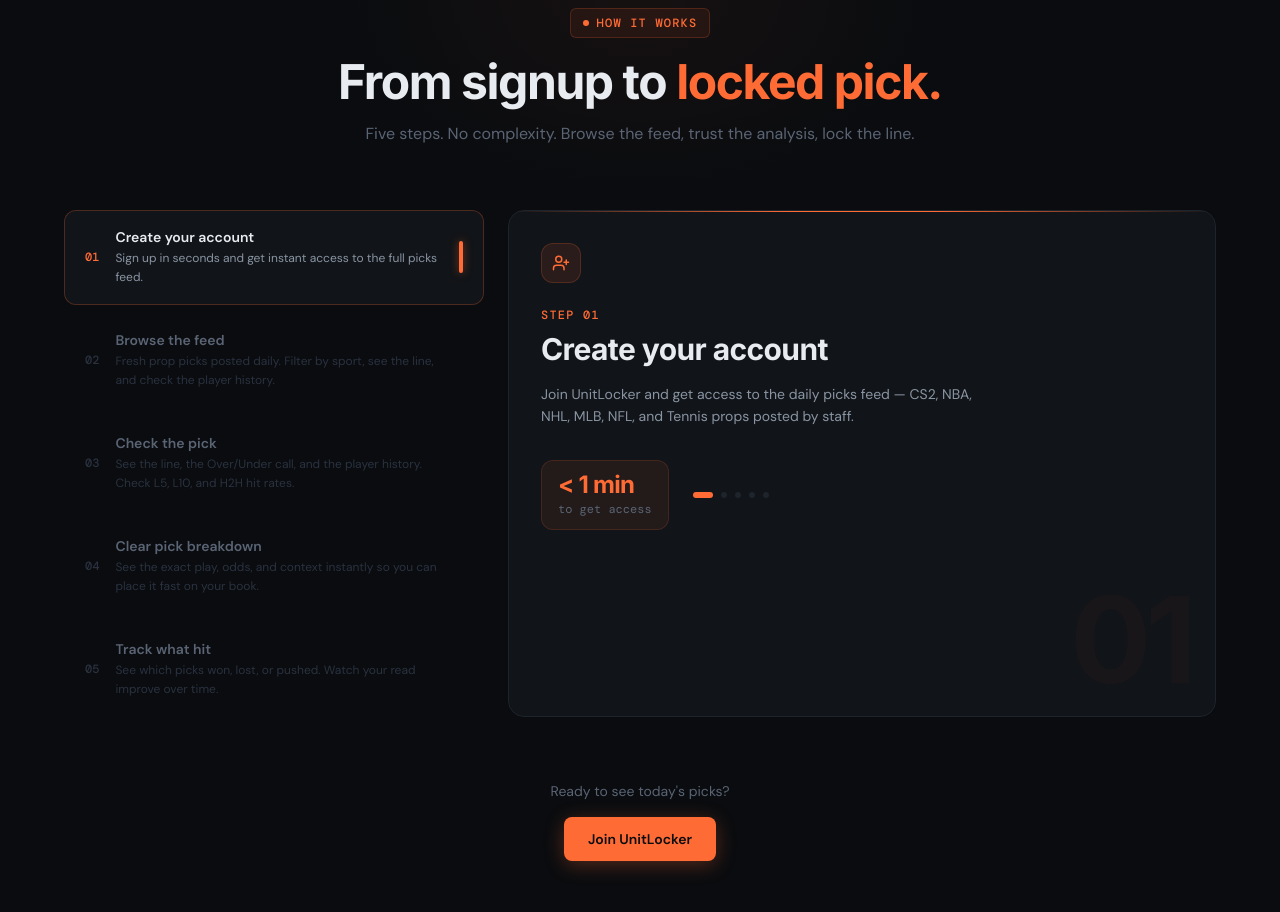
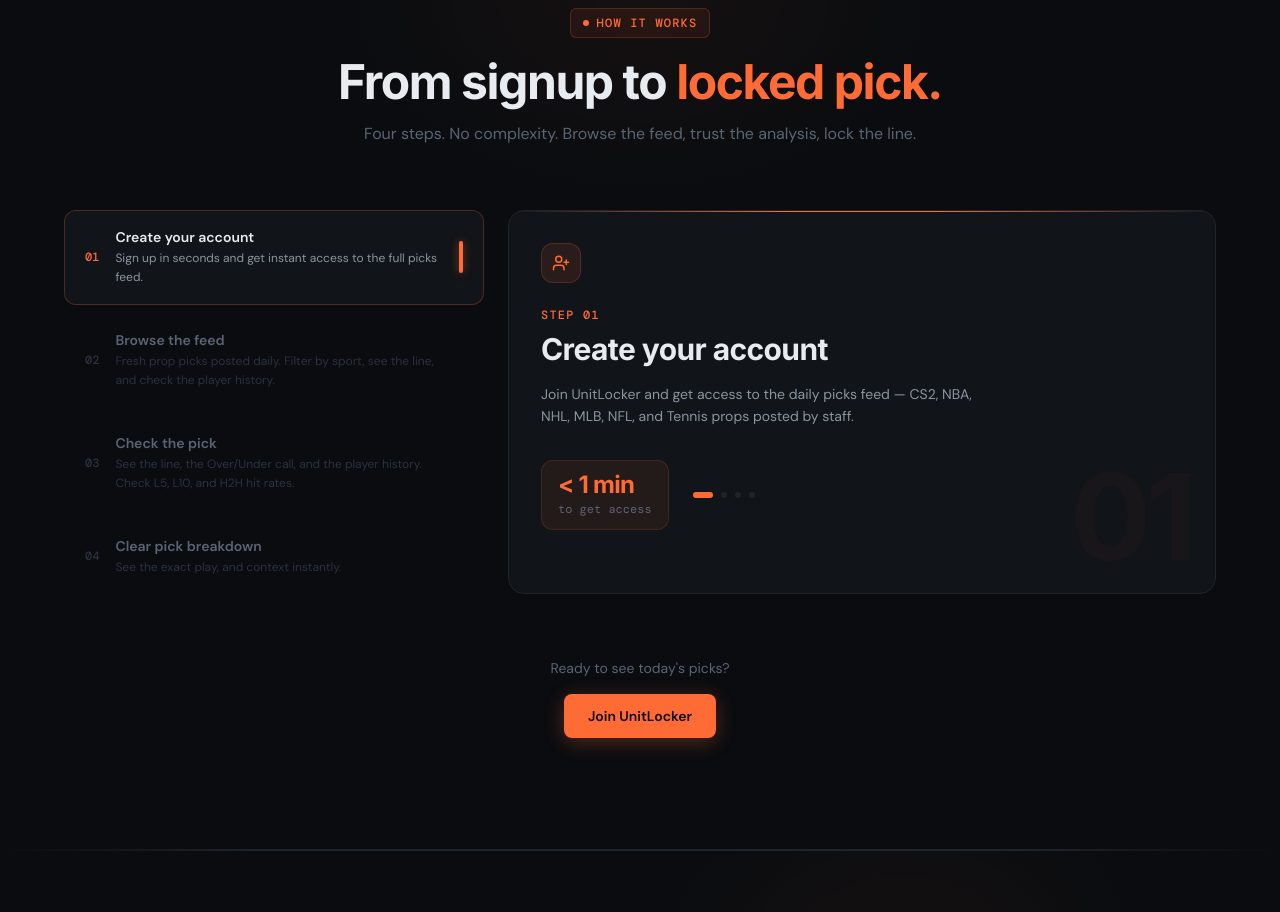
Before and after one commit to Jose-Escobedo/unitlocker, a Next.js app: page / in a window 1280 px wide. Shown: the part 980-1892 px from the top of the page. Built offline with nearby package versions, Linux system fonts and the light colour scheme; no server answers.

Commit message:
marketing word changed in how it works section.

```diff
--- a/components/HowItWorks.js
+++ b/components/HowItWorks.js
@@ -1,7 +1,7 @@
 'use client';
 
 import { useState } from 'react';
-import { UserPlus, Rss, LineChart, CheckCircle, ExternalLink, Trophy } from 'lucide-react';
+import { UserPlus, Rss, LineChart, CheckCircle } from 'lucide-react';
 
 const steps = [
   {
@@ -35,20 +35,11 @@
   number: '04',
   icon: CheckCircle,
   title: 'Clear pick breakdown',
-  desc: 'See the exact play, odds, and context instantly so you can place it fast on your book.',
-  detail: 'Every pick card is structured so you know exactly what to bet without second guessing. No digging, no confusion — just open your book and place it confidently.',
+  desc: 'See the exact play, and context instantly.',
+  detail: 'Every pick card is structured so you know exactly what the play is — no digging, no second guessing.',
   stat: '0 confusion',
   statLabel: 'when placing picks',
 },
-  {
-    number: '05',
-    icon: Trophy,
-    title: 'Track what hit',
-    desc: 'See which picks won, lost, or pushed. Watch your read improve over time.',
-    detail: 'Settled picks update with results. You can see the full history of what was posted and what hit — so you can track the feed\'s performance and get smarter every session.',
-    stat: 'Full',
-    statLabel: 'result history',
-  },
 ];
 
 export default function HowItWorks() {
@@ -111,7 +102,7 @@
             className="text-base max-w-xl mx-auto"
             style={{ color: '#5a6474', fontFamily: "'DM Sans', sans-serif" }}
           >
-            Five steps. No complexity. Browse the feed, trust the analysis, lock the line.
+            Four steps. No complexity. Browse the feed, trust the analysis, lock the line.
           </p>
         </div>
 
```
